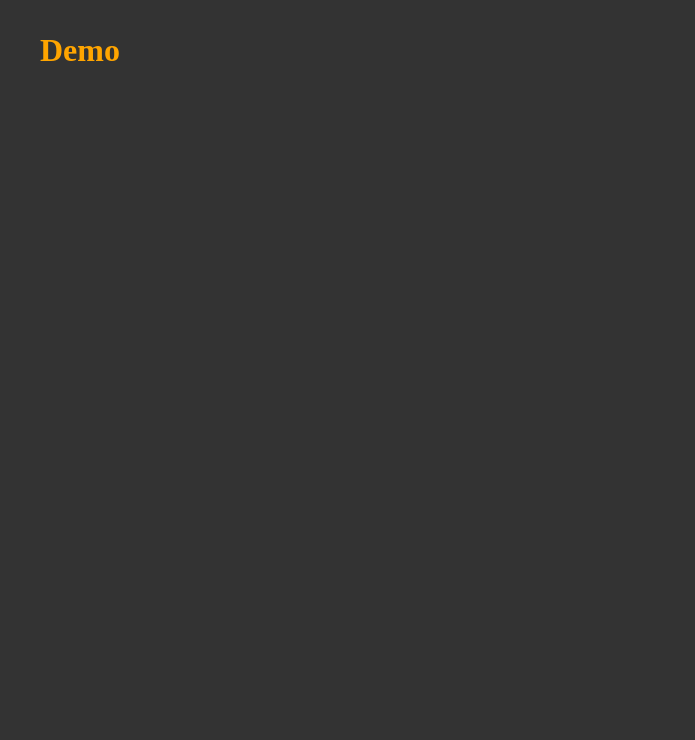
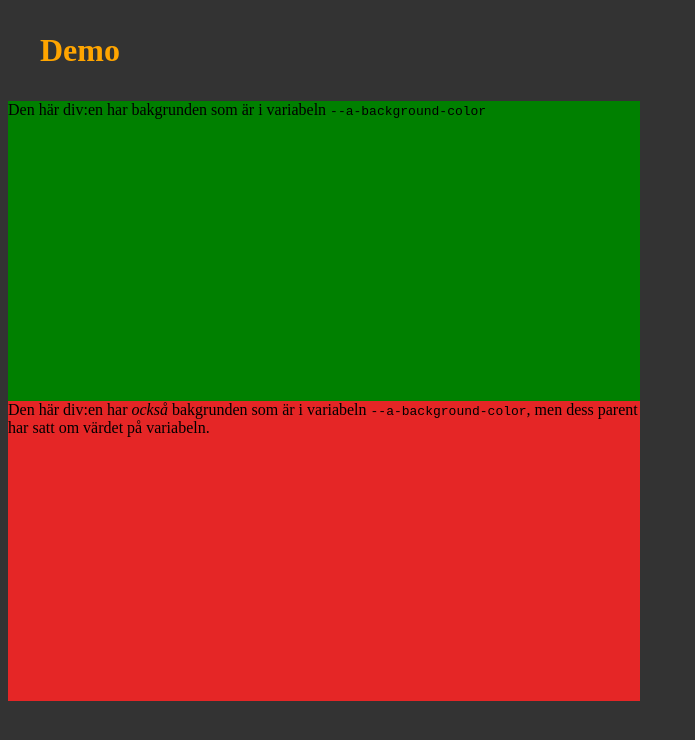
Before and after one commit to martinloman/css-variabler, a plain HTML site: page index.html in a window 1280 px wide. Shown: the whole page, without its empty margins (0-695 px from the left). Drawn offline with Linux system fonts and the light colour scheme.

Commit message:
Added scope demo.

```diff
--- a/index.html
+++ b/index.html
@@ -9,5 +9,16 @@
   </head>
   <body>
     <h1>Demo</h1>
+    <div class="with-background">
+      Den här div:en har bakgrunden som är i variabeln
+      <code>--a-background-color</code>
+    </div>
+    <div class="sets-background-variable-red">
+      <div class="with-background">
+        Den här div:en har <em>också</em> bakgrunden som är i variabeln
+        <code>--a-background-color</code>, men dess parent har satt om värdet på
+        variabeln.
+      </div>
+    </div>
   </body>
 </html>
--- a/style.css
+++ b/style.css
@@ -6,7 +6,7 @@ går att använda i alla CSS-regler. */
   /* Variabler namnges med två bindestreck i början av namnet. */
   --background-color-gray: #333;
   --primary-color: orange;
-  --secondary-color: green;
+  --a-background-color: green;
   --default-margin: 1em;
 }
 
@@ -20,6 +20,16 @@ h1 {
   color: var(--primary-color);
 }
 
+.with-background {
+  width: 50%;
+  height: 300px;
+  background-color: var(--a-background-color);
+}
+
+.sets-background-variable-red {
+  --a-background-color: rgb(229, 38, 38);
+}
+
 /*Man kan sätta om värdet på variabler i media queries.*/
 @media screen and (max-width: 780px) {
   /*Här sätts lite mindre marginal på mindre skärmar.*/
```
